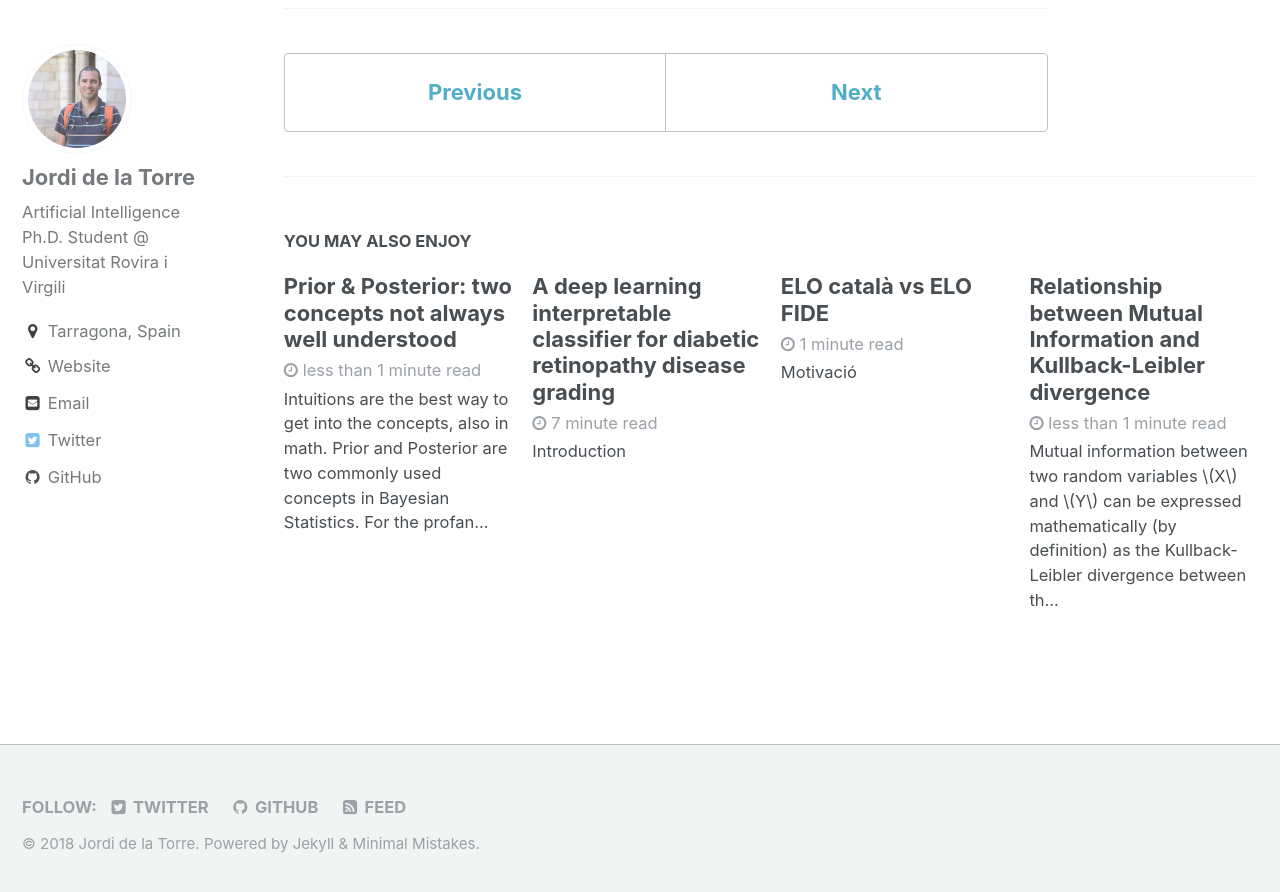
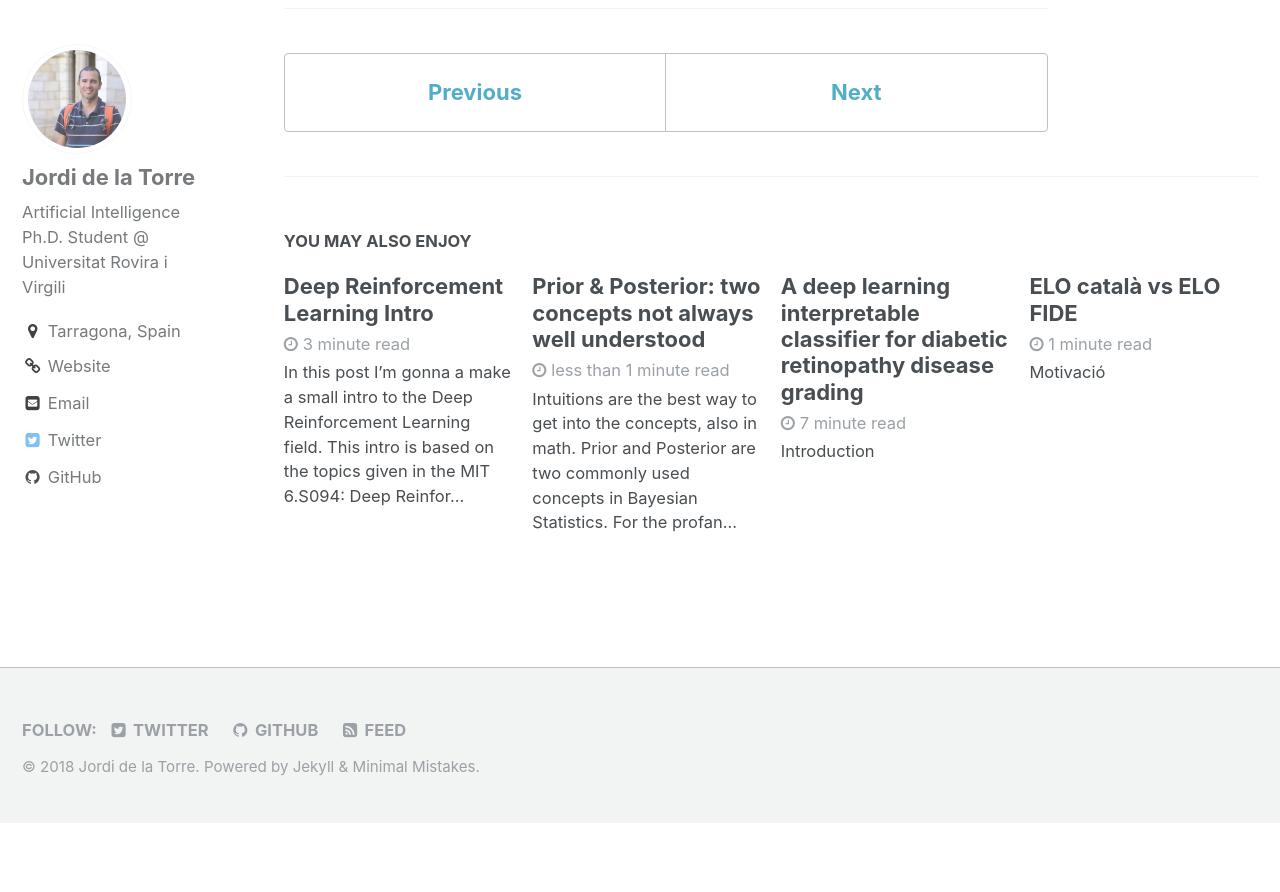
Before and after one commit to jorditg/jorditg.github.io, a Jekyll site: the page built from _posts/2015-09-22-bias-variance.md, in a window 1280 px wide and 900 px high, scrolled down 1597 px. Shown: the top 892 px of the window. Built offline with Jekyll 4.4.1, drawn with Linux system fonts in a browser that asks for light colours; after the commit the page ends 2420 px from its top, so only the background shows below that; part of the change alters nothing that is shown.

Commit message:
Update 2018-02-19-deep-reinforcement-learning-intro.md

```diff
--- a/_posts/2018-02-19-deep-reinforcement-learning-intro.md
+++ b/_posts/2018-02-19-deep-reinforcement-learning-intro.md
@@ -1,5 +1,5 @@
 ---
-published: false
+published: true
 title: "Deep Reinforcement Learning Intro"
 date:   2018-02-19 00:00:00 +0100
 author_profile: true
@@ -38,3 +38,26 @@ Machine learning can be done mainly by two completely independent categories: su
 **Reinforcement learning** is a way of learning from the interaction with the environment. It learns from sparse reward data in a supervised manner. It uses into its favor the assumption that the physical world evolves insome sort of predictical way. It constructs a internal model of the environment that allows the formation of strategies for achieving its own goals. The basic constituents of reinforcement learning are the agent, the environment where it acts, the internal state of the agent in every time step, the observation of the environment, the reward function materializing the goals and the actions takes by the agent based on the internal model of the environment aligned with the consecution of the maximization of the reward.
 
 # Interaction between the agent and the environment
+
+Image below shows the type of interaction between the agent and the environment. The agent takes an action, makes an observation of the environment and updates its internal state and the reward obtained from the environment.
+
+![Agent - Environment Interaction]({{ site.url }}/assets/images/2018-02-19-deep-reinforcement-learning-intro/agent_env.png)
+
+This interaction produces a succession of **action, reward, state**s. This succession is a **Markov decision process**, a succession of the type $$ s_0, a_0, r_1, s_1, a_1, r_2, ..., s_{n-1}, a_{n-1}, r_n, s_n $$ until reaching a terminal state $$ s_n $$.
+
+# Major Components of a Reinforcement Learning Agent
+
+* Policy: is the agent behavioural function
+* Value function: how good is the state and/or action
+* Model: environment representation
+
+The strategy of the agent is always aligned with the maximization of the reward.
+
+## Value function
+The value function encodes the reward that the agent is likely to receive in the future.
+
+$$ R = r_t + r_{t+1} + r_{t+2} + r_n $$
+
+In real world, future rewards are not deterministic, they are conceived as an expectation. Due to this fact, they cannot be summed up with the actual rewards, and they have to be discounted. So, in a stochastic environment the reward can be represented as:
+
+$$ R_t = r_t + \gamma r_{t+1} + \gamma^2 r_{t+2} + ... = r_t + \gamma ( r_{t+1} + \gamma (r_{t+2} + ... )) = r_t + \gamma R_{t+1} $$
```
